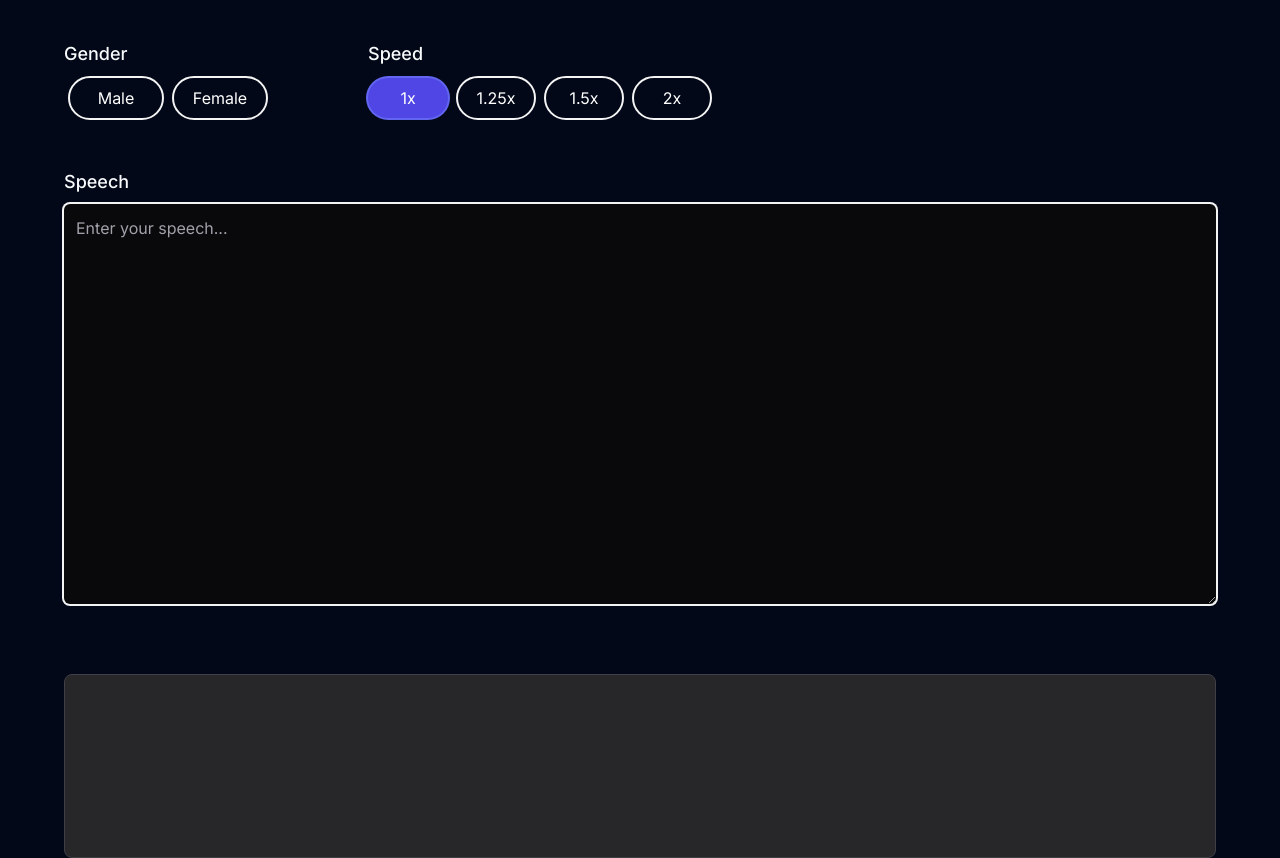
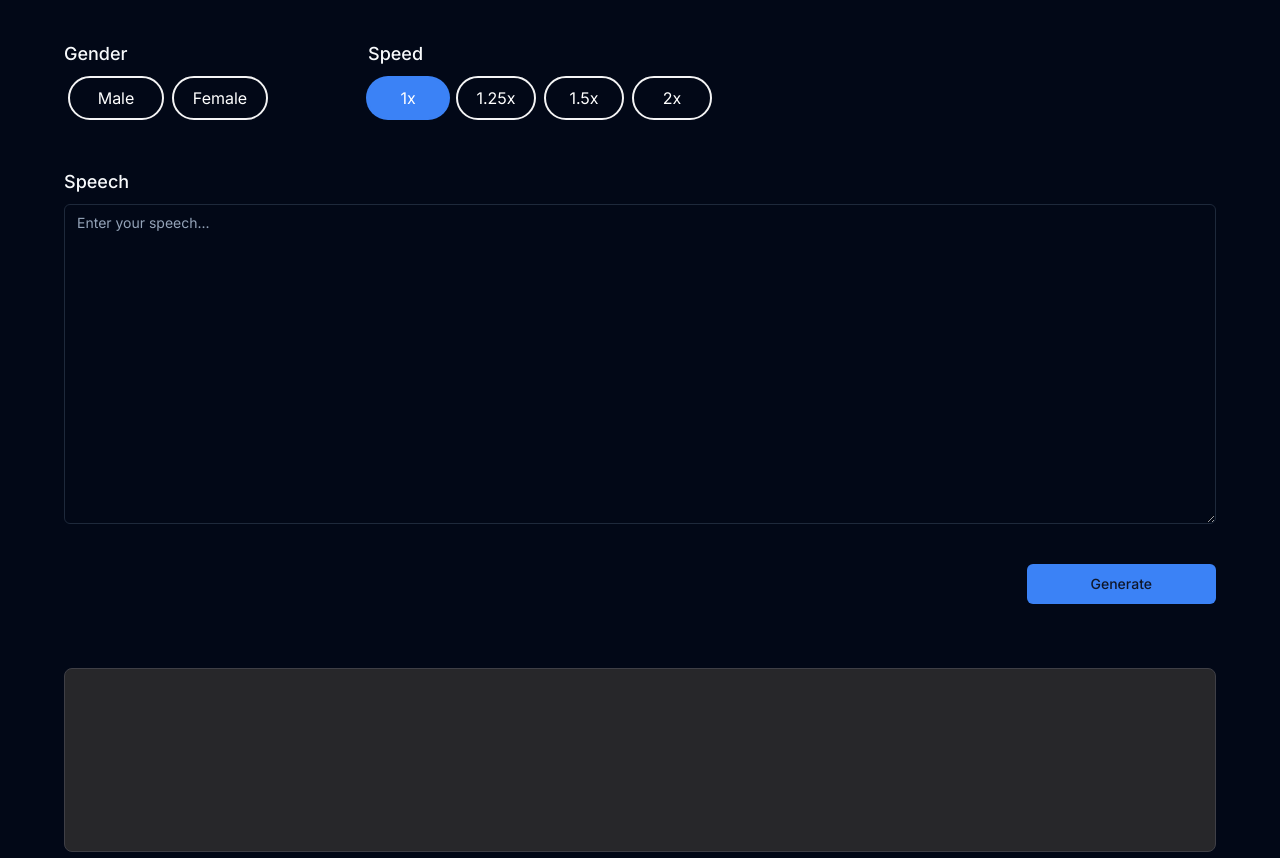
Before and after one commit to zainkazi/enigma-ai, a Next.js app: page /create/speech in a window 1280 px wide. Built offline with nearby package versions, Linux system fonts and the light colour scheme.

Commit message:
minor design changes

```diff
--- a/app/create/speech/SpeechPrompt.tsx
+++ b/app/create/speech/SpeechPrompt.tsx
@@ -1,13 +1,22 @@
 "use client";
 
-import React from "react";
+import React, { useState } from "react";
 import SpeedSelector from "./_components/SpeedSelector";
 import SpeechInput from "./_components/SpeechInput";
 import SpeechGenderSelector from "./_components/SpeechGenderSelector";
+import { Button } from "@/components/ui/button";
 
 function SpeechPrompt() {
+  const [generated, setGenerated] = useState(false);
+
+  const handleSubmit = async (e: React.FormEvent<HTMLFormElement>) => {
+    e.preventDefault();
+
+    console.log("submitted");
+  };
+
   return (
-    <section className="space-y-10">
+    <form onSubmit={handleSubmit} className="space-y-10">
       <div className="flex gap-24">
         <SpeechGenderSelector />
         <SpeedSelector />
@@ -15,7 +24,23 @@
       <div>
         <SpeechInput />
       </div>
-    </section>
+      <div className="flex justify-end gap-4">
+        {generated ? (
+          <>
+            <Button type="button" className="px-8">
+              Regenerate
+            </Button>
+            <Button type="submit" className="px-8">
+              Continue
+            </Button>
+          </>
+        ) : (
+          <Button type="submit" className="px-16">
+            Generate
+          </Button>
+        )}
+      </div>
+    </form>
   );
 }
 
--- a/app/create/speech/_components/SpeechInput.tsx
+++ b/app/create/speech/_components/SpeechInput.tsx
@@ -1,3 +1,4 @@
+import { Textarea } from "@/components/ui/textarea";
 import { useSpeechStore } from "@/store";
 
 const SpeechInput = () => {
@@ -7,15 +8,11 @@
   return (
     <div>
       <h1 className="text-lg font-medium py-2">Speech</h1>
-      <div className="rounded-lg">
-        <textarea
-          id="speechInput"
-          placeholder="Enter your speech..."
-          value={speechInput}
-          onChange={(e) => setSpeechInput("speechInput", e.target.value)}
-          className="p-3 h-[50dvh] w-full rounded-md text-white bg-zinc-950  placeholder-zinc-400 ring-2 ring-zinc-100 focus:outline-none focus:ring-2 focus:ring-indigo-600 place-items-start"
-        />
-      </div>
+      <Textarea
+        placeholder="Enter your speech..."
+        onChange={(e) => setSpeechInput("speechInput", e.target.value)}
+        className="h-[40dvh]"
+      />
     </div>
   );
 };
--- a/app/create/speech/_components/SpeedSelector.tsx
+++ b/app/create/speech/_components/SpeedSelector.tsx
@@ -16,7 +16,7 @@
             onClick={() => setSpeed("speed", currentSpeed)}
             className={`w-20  py-2  rounded-full text-white ${
               speed === currentSpeed
-                ? "bg-indigo-600 ring-2 ring-indigo-500"
+                ? "bg-blue-500 ring-2 ring-blue-500"
                 : "border-2 border-zinc-100"
             }`}
           >
--- /dev/null
+++ b/components/ui/textarea.tsx
@@ -0,0 +1,24 @@
+import * as React from "react"
+
+import { cn } from "@/lib/utils"
+
+export interface TextareaProps
+  extends React.TextareaHTMLAttributes<HTMLTextAreaElement> {}
+
+const Textarea = React.forwardRef<HTMLTextAreaElement, TextareaProps>(
+  ({ className, ...props }, ref) => {
+    return (
+      <textarea
+        className={cn(
+          "flex min-h-[80px] w-full rounded-md border border-input bg-background px-3 py-2 text-sm ring-offset-background placeholder:text-muted-foreground focus-visible:outline-none focus-visible:ring-2 focus-visible:ring-ring focus-visible:ring-offset-2 disabled:cursor-not-allowed disabled:opacity-50",
+          className
+        )}
+        ref={ref}
+        {...props}
+      />
+    )
+  }
+)
+Textarea.displayName = "Textarea"
+
+export { Textarea }
```
